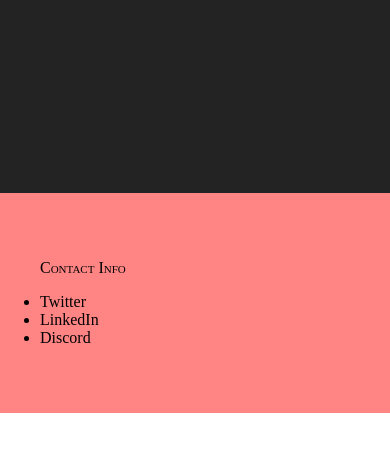
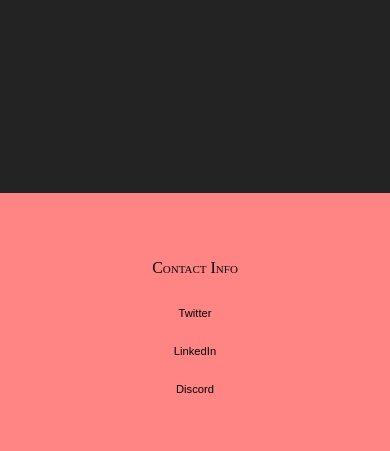
Before and after one commit to maleneivy/portofolio1, a plain HTML site: page portfolio.html in a window 390 px wide. Shown: the part 3045-3496 px from the top of the page. Before the commit the page ends 3458 px from the top, so only its background shows below. Drawn offline with Linux system fonts and the light colour scheme; a web font is replaced by a local one.

Commit message:
Added html and css

```diff
--- a/portfolio.html
+++ b/portfolio.html
@@ -146,12 +146,12 @@
     </main>
 
     <footer>
+        <h3 id="contact">Contact Info</h3>
         <nav>
             <ul>
-                <h3 id="contact">Contact Info</h3>
-                <li>Twitter</li>
-                <li>LinkedIn</li>
-                <li>Discord</li>
+                <li><a href="">Twitter</a></li>
+                <li><a href="">LinkedIn</a></li>
+                <li><a href="">Discord</a></li>
             </ul>
         </nav>
     </footer>
--- a/styles/enterPage.css
+++ b/styles/enterPage.css
@@ -1,5 +1,3 @@
-@import url("https://fonts.googleapis.com/css?family=Lato:300,400|Poppins:300,400,800&display=swap");
-
 * {
     margin: 0;
     padding: 0;
@@ -11,6 +9,9 @@ html {
 }
 
 .enterPageButton {
+    font-family: sofia-pro-soft, sans-serif;
+    font-weight: 400;
+    font-style: normal;
     width: 100px;
     color: #000;
     background-color: #ffb510;
@@ -20,7 +21,15 @@ html {
     padding: 10px;
     margin-top: 20px;
     border-radius: 9px;
+    animation: button 10s forwards;
+}
 
+.enterPageButton:hover {
+    background-color: #ffce63;
+}
+
+.enterPageButton:active {
+    background-color: #ffffff;
 }
 
 .container {
@@ -50,17 +59,10 @@ html {
     height: 50px;
 }
 
-.container .box .title .block {
-    width: 0%;
-    height: inherit;
-    background: #ffb510;
-    position: absolute;
-    animation: mainBlock 2s cubic-bezier(0.74, 0.06, 0.4, 0.92) forwards;
-    display: flex;
-}
-
 .container .box .title h1 {
-    font-family: "Poppins";
+    font-family: sofia-pro-soft, sans-serif;
+    font-weight: 400;
+    font-style: normal;
     color: #fff;
     font-size: 2.2em;
     -webkit-animation: mainFadeIn 2s forwards;
@@ -99,61 +101,29 @@ html {
     margin-top: -10px;
 }
 
-.container .box .role .block {
-    width: 0%;
-    height: inherit;
-    background: #e91e63;
-    position: absolute;
-    animation: secBlock 2s cubic-bezier(0.74, 0.06, 0.4, 0.92) forwards;
-    animation-delay: 2s;
-    display: flex;
-}
-
 .container .box .role p {
     animation: secFadeIn 2s forwards;
     animation-delay: 3.2s;
     opacity: 0;
+    font-family: temeraire, serif;
     font-weight: 400;
-    font-family: "Lato";
+    font-style: normal;
     color: #ffffff;
-    font-size: 0.8em;
+    font-size: 0.6em;
     text-transform: uppercase;
     letter-spacing: 5px;
 }
 
-@keyframes mainBlock {
+@keyframes button {
     0% {
-        width: 0%;
-        left: 0;
-    }
-
-    50% {
-        width: 100%;
-        left: 0;
+        opacity: 0;
     }
 
     100% {
-        width: 0;
-        left: 100%;
+        opacity: 1;
     }
 }
 
-@keyframes secBlock {
-    0% {
-        width: 0%;
-        left: 0;
-    }
-
-    50% {
-        width: 100%;
-        left: 0;
-    }
-
-    100% {
-        width: 0;
-        left: 100%;
-    }
-}
 
 @keyframes mainFadeIn {
     0% {
@@ -169,7 +139,7 @@ html {
     0% {
         width: 0px;
         height: 0px;
-        background: #e9d856;
+        background: #FF8484;
         border: 0px solid #ddd;
         opacity: 0;
     }
@@ -177,7 +147,7 @@ html {
     50% {
         width: 10px;
         height: 10px;
-        background: #e9d856;
+        background: #FF8484;
         opacity: 1;
         bottom: 45px;
     }
--- a/styles/portfolio.css
+++ b/styles/portfolio.css
@@ -173,6 +173,30 @@ footer {
     padding-bottom: 50px;
     max-width: 1800px;
     margin: 0 auto;
+    padding-left: 100px;
+}
+
+footer ul {
+    list-style-type: none;
+    font-family: sofia-pro-soft, sans-serif;
+    font-weight: 100;
+    font-style: normal;
+    display: flex;
+}
+
+footer li {
+    padding: 20px;
+}
+
+footer a {
+    text-decoration: none;
+    color: #000;
+    padding: 5px;
+    border-radius: 9px;
+}
+
+footer a:hover {
+    background-color: #fcb8b8;
 }
 
 /*media tablet styles*/
@@ -217,6 +241,20 @@ footer {
         max-width: 400px;
     }
 
+    footer {
+        padding-left: 0;
+        text-align: center;
+    }
+
+    footer ul {
+        flex-direction: column;
+        padding-inline-start: 0;
+    }
+
+    footer li {
+        padding: 10px 0;
+    }
+
 }
 
 /*small mobile styles*/
@@ -244,6 +282,11 @@ footer {
         max-width: 280px;
     }
 
+    footer {
+        text-align: center;
+        padding-left: 0;
+    }
+
     .project-card,
     .project-card img {
         width: 100%;
```
Also changed, not shown: index.html (+1 -0 lines).
